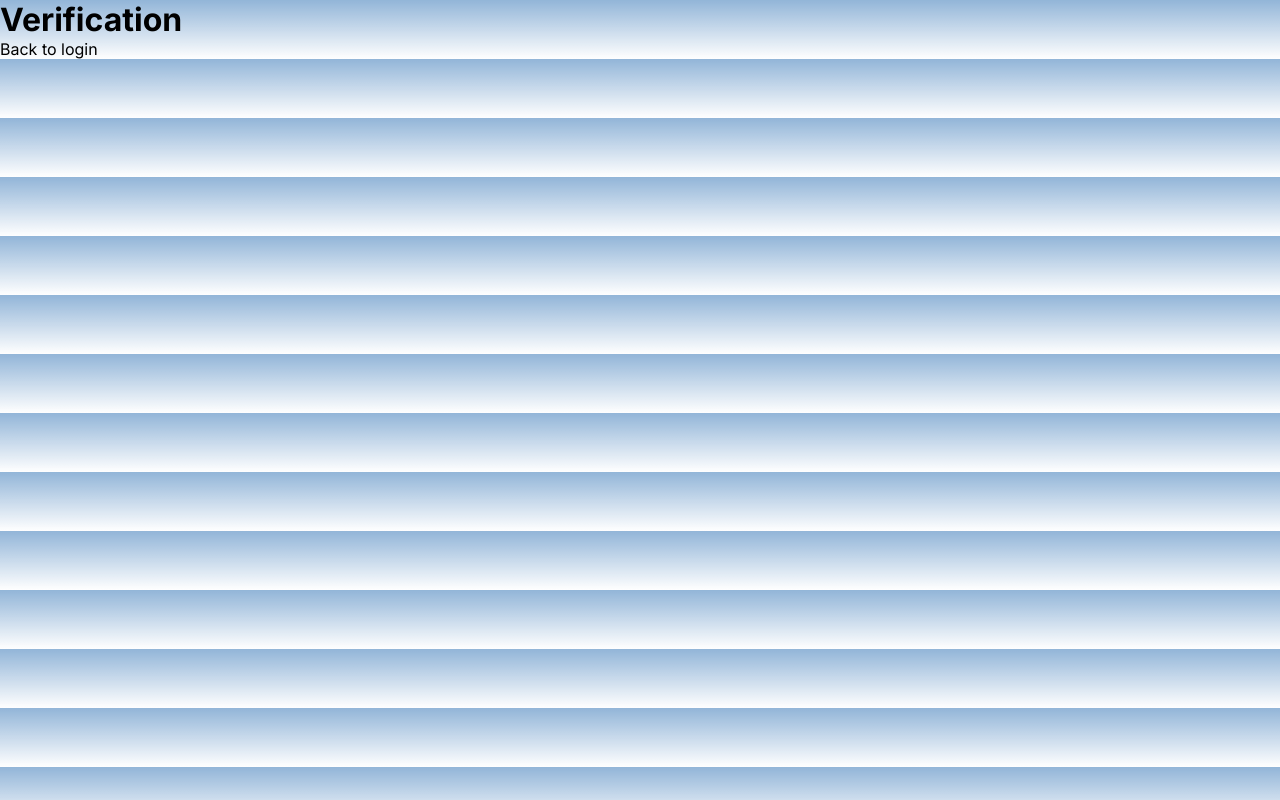
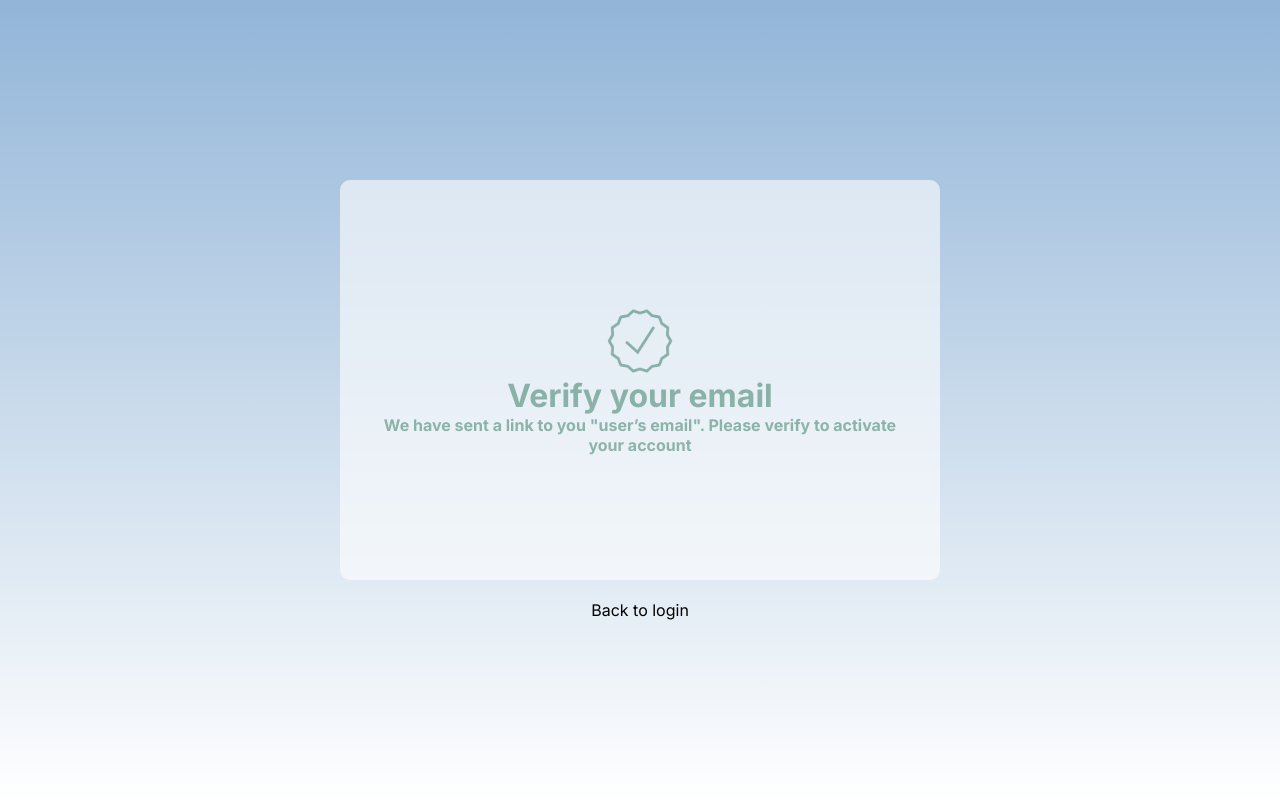
Before and after one commit to emilyylauu/comp602-ctrlc, a Next.js app in the folder ctrl-c/: page /verify in a window 1280 px wide. Built offline with nearby package versions, Linux system fonts and the light colour scheme.

Commit message:
reset password page, verification page

```diff
--- a/ctrl-c/src/app/contexts/authContexts/index.jsx
+++ b/ctrl-c/src/app/contexts/authContexts/index.jsx
@@ -1,4 +1,4 @@
-import { useEffect, useState, useContext } from "react";
+import React, { useEffect, useState, useContext } from "react";
 import { auth } from "@/app/firebase/firebase";
 import { onAuthStateChanged } from "firebase/auth";
 
--- a/ctrl-c/src/app/firebase/firebase.js
+++ b/ctrl-c/src/app/firebase/firebase.js
@@ -1,7 +1,7 @@
 // Import the functions you need from the SDKs you need
 import { initializeApp } from "firebase/app";
 import { getAnalytics } from "firebase/analytics";
-import { getAuth} from 'firebase/auth';
+import { getAuth } from "firebase/auth";
 
 // Your web app's Firebase configuration
 // For Firebase JS SDK v7.20.0 and later, measurementId is optional
@@ -12,12 +12,11 @@ const firebaseConfig = {
   storageBucket: "blankweb-ctrlc.appspot.com",
   messagingSenderId: "976361707648",
   appId: "1:976361707648:web:1f38407353215e61932e65",
-  measurementId: "G-57WP3V5SBN"
+  measurementId: "G-57WP3V5SBN",
 };
 
 // Initialize Firebase
 const app = initializeApp(firebaseConfig);
 const analytics = getAnalytics(app);
 const auth = getAuth(app);
-
 export { app, auth };
--- a/ctrl-c/src/app/login/login.css
+++ b/ctrl-c/src/app/login/login.css
@@ -8,11 +8,10 @@ body {
   align-items: center;
 }
 
-.welcome {
+h1 {
   display: flex;
   justify-content: center;
   margin-right: 35px;
-  font-size: 18px;
   font-weight: 700;
   color: #333;
 }
--- /dev/null
+++ b/ctrl-c/src/app/resetpass/resetpass.css
@@ -0,0 +1,46 @@
+body {
+  background-color: #92B5D8;
+  margin: 0;
+  height: 100vh;
+  display: flex;
+  justify-content: center;
+  align-items: center;
+}
+
+.whitebox {
+  background-color: white;
+  width: 400px;
+  height: 300px;
+  border-radius: 10px;
+  padding: 30px;
+  display:flex;
+  flex-direction: column;
+  align-items: center;
+}
+
+.inputs {
+  background-color: white;
+  border: 2px solid black;
+  margin-top: 20px;
+  border-radius: 5px;
+  padding: 10px;
+  width: 95%;
+  cursor: pointer;
+}
+
+.SubmitButton {
+  background-color: white;
+  border: 2px solid black;
+  margin-top: auto;
+  border-radius: 10px;
+  padding: 10px;
+  width: 100%;
+  font-size: 16px;
+  cursor: pointer;
+}
+
+.links {
+  margin-top: 20px;
+  text-align: center;
+
+}
--- a/ctrl-c/src/app/signup/signup.css
+++ b/ctrl-c/src/app/signup/signup.css
@@ -8,7 +8,7 @@ body {
 }
 
 
-.h1 {
+h1 {
   text-align: center;
   font-size: 36px;
   color: #333;
--- a/ctrl-c/src/app/verify/page.jsx
+++ b/ctrl-c/src/app/verify/page.jsx
@@ -8,7 +8,14 @@ const Verify = () => {
         <title>Verification Page</title>
       </div>
 
-      <h1>Verification</h1>
+      <div className="whitebox">
+        <img src="/image/verify-100.png" alt="tick" />
+        <h1>Verify your email</h1>
+        <p>
+          We have sent a link to you "user’s email". Please verify to activate
+          your account
+        </p>
+      </div>
 
       <div className="links">
         <a href="http://localhost:3000/login">Back to login</a>
--- a/ctrl-c/src/app/verify/verify.css
+++ b/ctrl-c/src/app/verify/verify.css
@@ -1,3 +1,39 @@
 body {
   background-color: #92B5D8;
+  margin: 0;
+  height: 100vh;
+  display: flex;
+  justify-content: center;
+  align-items: center;
 }
+
+.whitebox {
+  background-color: white;
+  opacity: 0.6;
+  border-radius: 10px;
+  padding: 30px;
+  width: 100%;
+  max-width: 600px;
+  min-height: 400px;
+  display: flex;
+  justify-content: center;
+  align-items: center;
+  flex-direction: column;
+}
+
+h1, p {
+  color: #62987D;
+  text-align: center;
+  font-weight: bold;
+
+}
+
+img {
+  width: 70px;
+}
+
+.links {
+  margin-top: 20px;
+  text-align: center;
+
+}
```
Also changed, not shown: ctrl-c/src/app/forgotpass/page.jsx (deleted, +0 -21 lines), ctrl-c/src/app/login/page.jsx (+58 -6 lines), ctrl-c/src/app/resetpass/page.jsx (added, +30 -0 lines), ctrl-c/public/image/verify-100.png (added), ctrl-c/public/image/verify-50.png (added).
